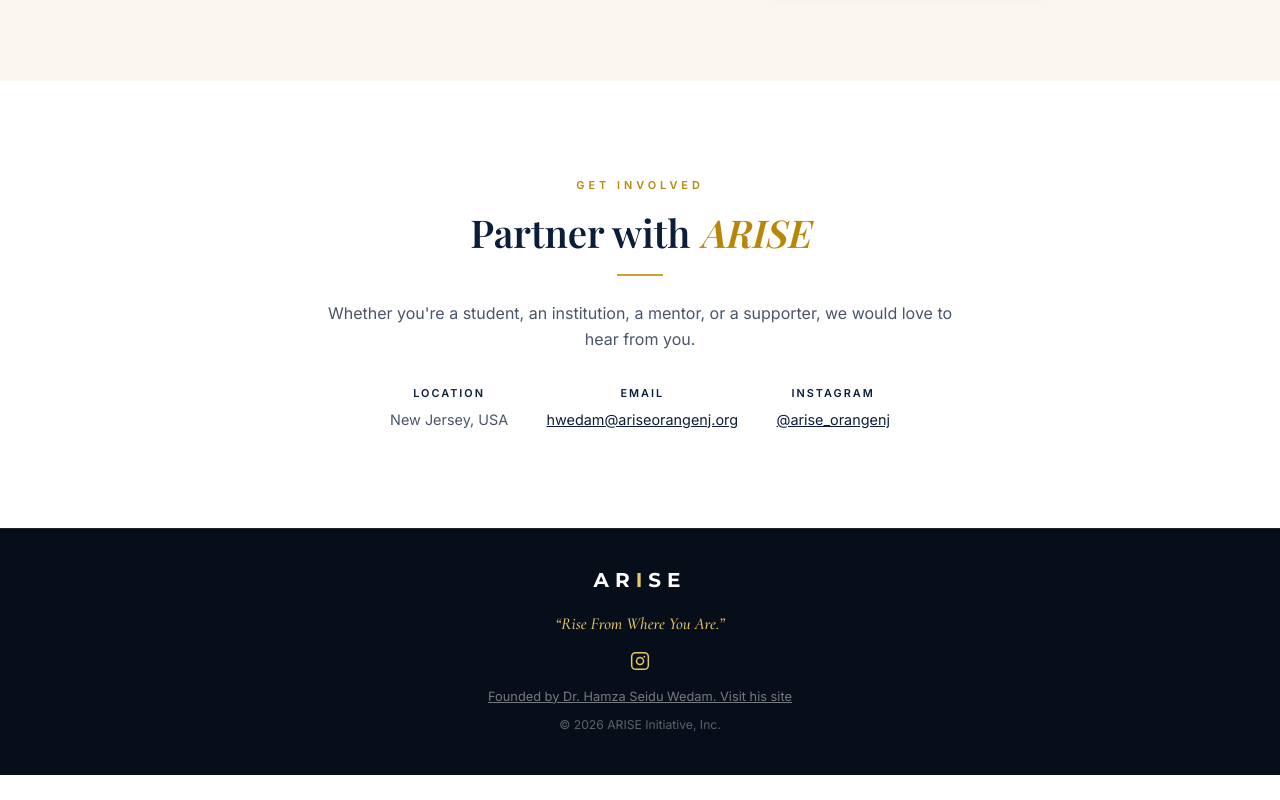
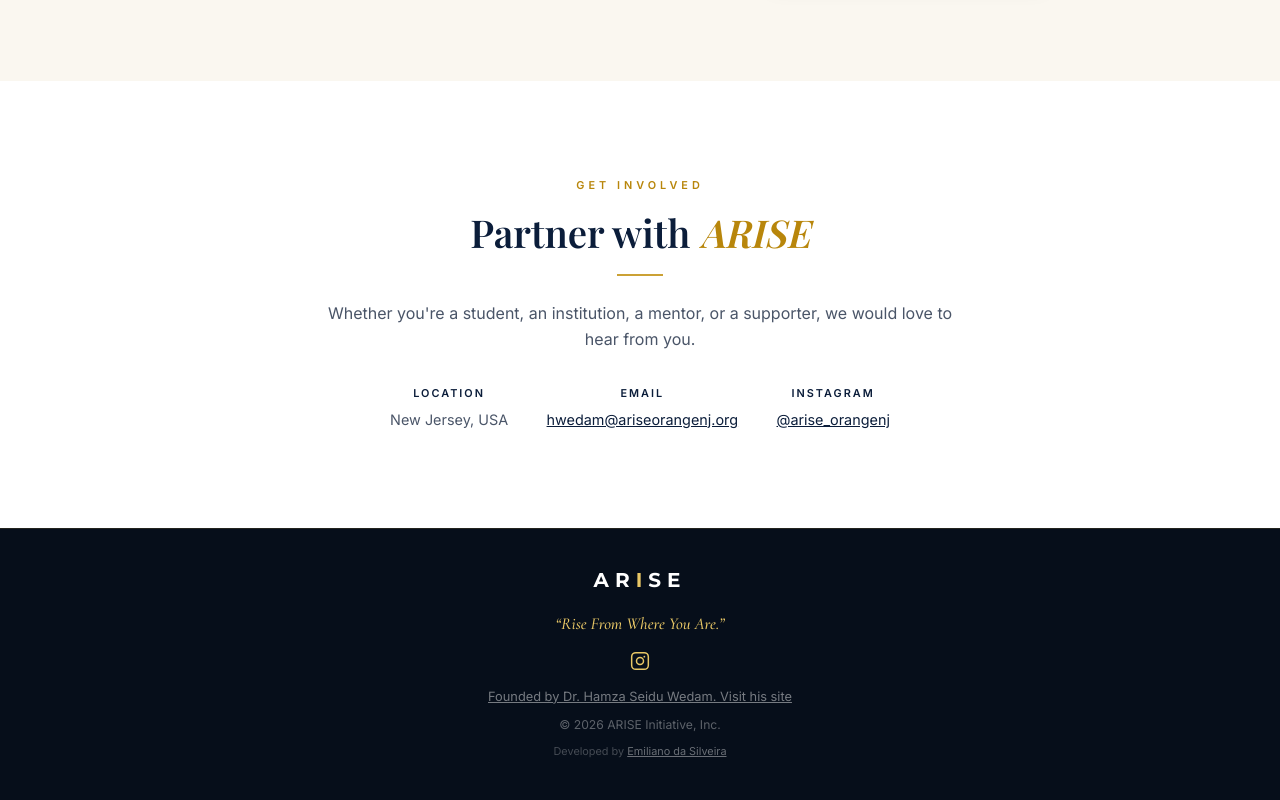
Before and after one commit to eminesf/hamza-arise, a React (Vite) app: page / in a window 1280 px wide. Shown: the part 5114-5914 px from the top of the page. Before the commit the page ends 5889 px from the top, so only its background shows below. Built offline with nearby package versions, Linux system fonts and the light colour scheme; a web font is replaced by a local one.

Commit message:
Add a discreet developer credit to the footer
Links to the developer's LinkedIn, styled small and low-contrast so it
doesn't compete with the ARISE branding.

```diff
--- a/src/components/Footer.tsx
+++ b/src/components/Footer.tsx
@@ -34,6 +34,16 @@ export function Footer({ t }: { t: Content }) {
 				</a>
 			</p>
 			<p className="footer-copy">{t.footer.copyright}</p>
+			<p className="footer-credit">
+				Developed by{" "}
+				<a
+					href="https://www.linkedin.com/in/emilianodasilveira/?locale=en-US"
+					target="_blank"
+					rel="noopener noreferrer"
+				>
+					Emiliano da Silveira
+				</a>
+			</p>
 		</footer>
 	);
 }
--- a/src/styles.css
+++ b/src/styles.css
@@ -1073,6 +1073,20 @@ img {
 	margin: 0;
 }
 
+.footer-credit {
+	font-size: 0.68rem;
+	color: rgba(255, 255, 255, 0.25);
+	margin: 0.5rem 0 0;
+}
+
+.footer-credit a {
+	color: rgba(255, 255, 255, 0.4);
+}
+
+.footer-credit a:hover {
+	color: var(--gold-light);
+}
+
 /* ---------- Mobile ---------- */
 
 @media (max-width: 600px) {
```
